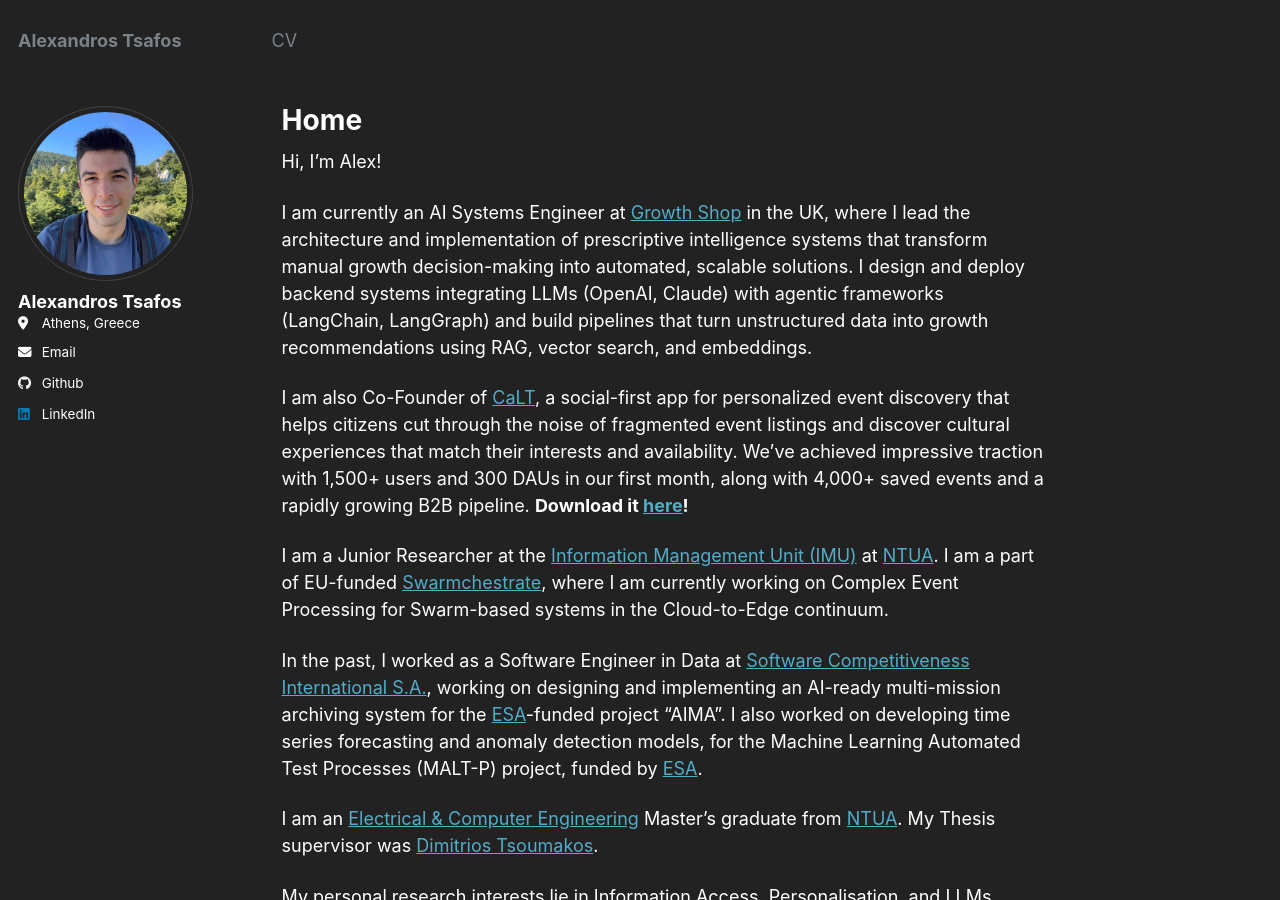
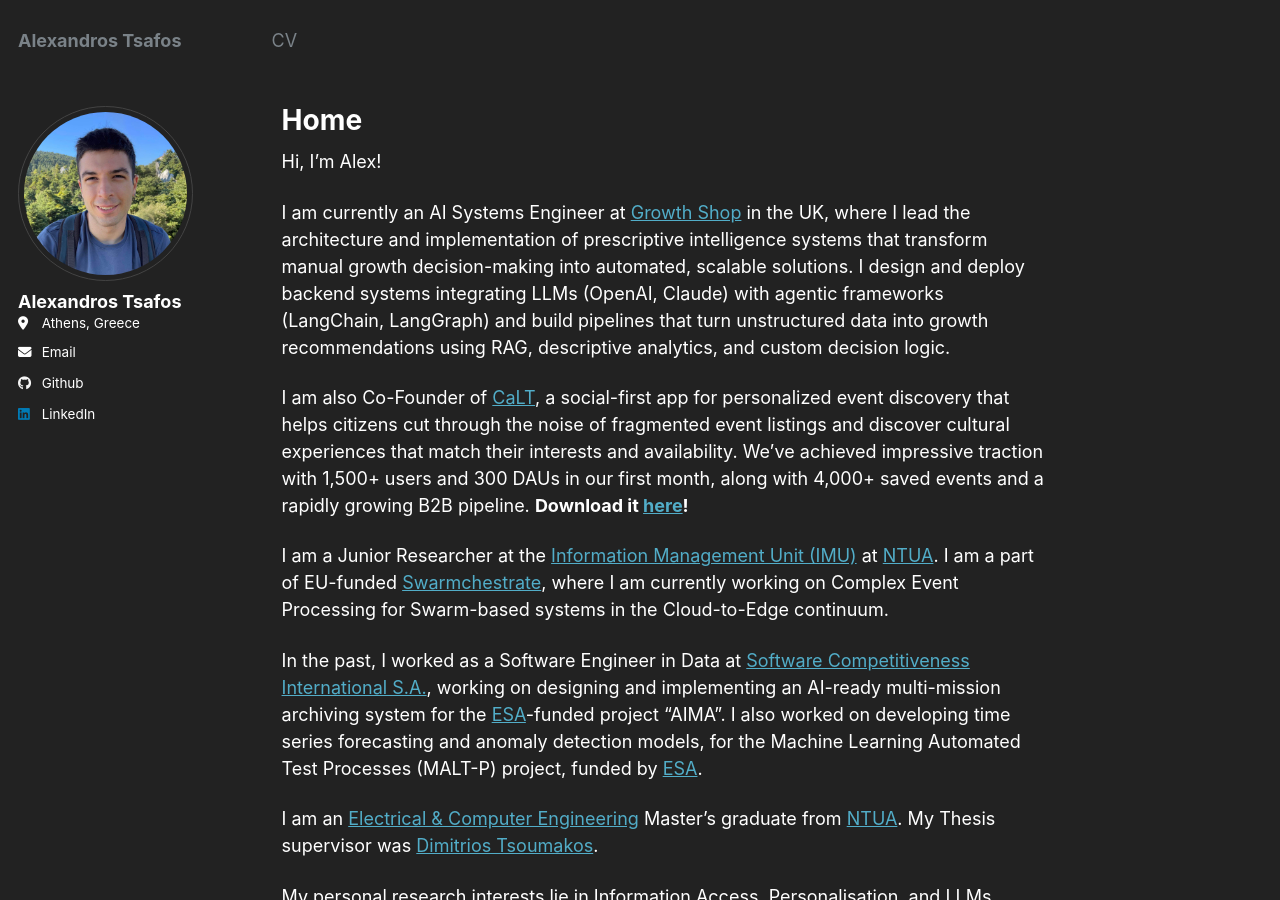
Before and after one commit to alextsaf/alextsaf.github.io, a Jekyll site: the page built from _pages/about.md, in a window 1280 px wide and 900 px high. Built offline with Jekyll 4.4.1, drawn with Linux system fonts in a browser that asks for light colours.

Commit message:
Update about.md

```diff
--- a/_pages/about.md
+++ b/_pages/about.md
@@ -12,7 +12,7 @@ classes:
 
  Hi, I'm Alex!
 
-I am currently an AI Systems Engineer at [Growth Shop][8] in the UK, where I lead the architecture and implementation of prescriptive intelligence systems that transform manual growth decision-making into automated, scalable solutions. I design and deploy backend systems integrating LLMs (OpenAI, Claude) with agentic frameworks (LangChain, LangGraph) and build pipelines that turn unstructured data into growth recommendations using RAG, vector search, and embeddings.
+I am currently an AI Systems Engineer at [Growth Shop][8] in the UK, where I lead the architecture and implementation of prescriptive intelligence systems that transform manual growth decision-making into automated, scalable solutions. I design and deploy backend systems integrating LLMs (OpenAI, Claude) with agentic frameworks (LangChain, LangGraph) and build pipelines that turn unstructured data into growth recommendations using RAG, descriptive analytics, and custom decision logic.
 
 I am also Co-Founder of [CaLT][10], a social-first app for personalized event discovery that helps citizens cut through the noise of fragmented event listings and discover cultural experiences that match their interests and availability. We've achieved impressive traction with 1,500+ users and 300 DAUs in our first month, along with 4,000+ saved events and a rapidly growing B2B pipeline. **Download it [here][7]!**
 
```
